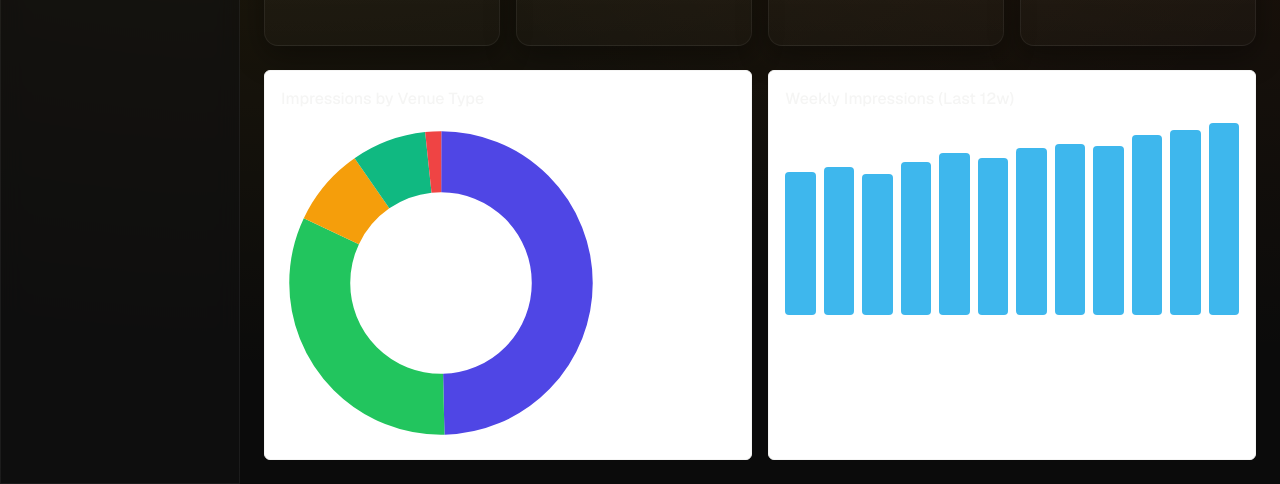
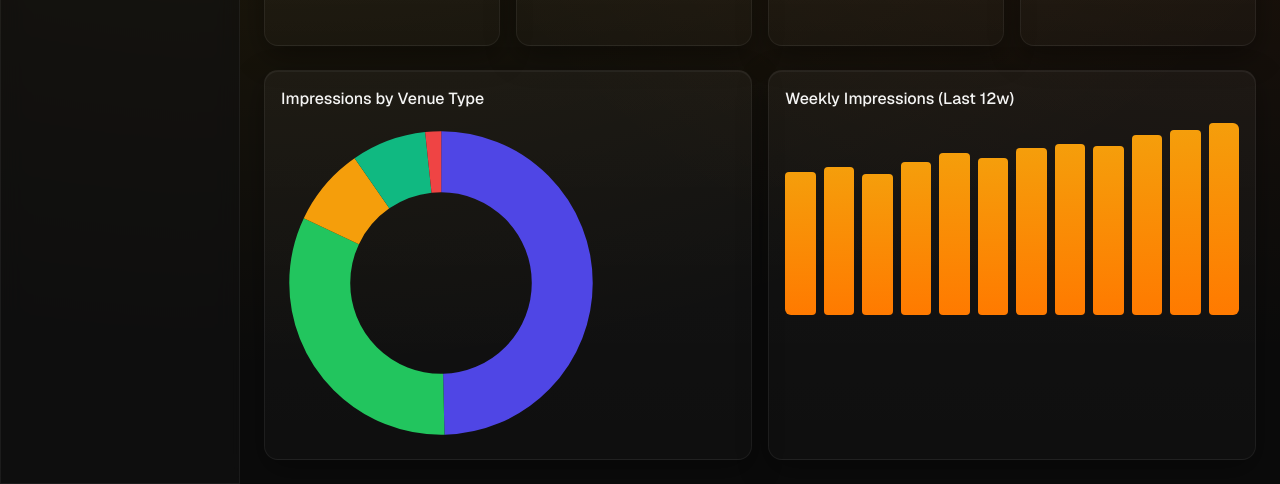
Before and after one commit to merehb/website-playaround, a Next.js app in the folder lucere-portal/: page /reporting in a window 1280 px wide. Shown: the part 344-828 px from the top of the page. Built offline with nearby package versions, Linux system fonts and the light colour scheme.

Commit message:
style: dark-theme charts, orange bars; clip sparklines; card styles

```diff
--- a/lucere-portal/src/app/reporting/page.tsx
+++ b/lucere-portal/src/app/reporting/page.tsx
@@ -49,11 +49,11 @@ export default function ReportingPage() {
       </section>
 
       <section className="grid grid-cols-1 lg:grid-cols-2 gap-4">
-        <div className="border rounded-md p-4 bg-white">
+        <div className="card p-4">
           <h2 className="font-medium mb-3">Impressions by Venue Type</h2>
           <MiniPie data={categories} />
         </div>
-        <div className="border rounded-md p-4 bg-white">
+        <div className="card p-4">
           <h2 className="font-medium mb-3">Weekly Impressions (Last 12w)</h2>
           <MiniBars values={[62, 64, 61, 66, 70, 68, 72, 74, 73, 78, 80, 83]} />
         </div>
--- a/lucere-portal/src/components/Charts.tsx
+++ b/lucere-portal/src/components/Charts.tsx
@@ -31,9 +31,9 @@ export function MiniPie({ data }: { data: PieDatum[] }) {
 export function MiniBars({ values }: { values: number[] }) {
   const max = Math.max(...values);
   return (
-    <div className="grid grid-cols-12 items-end gap-2 h-48">
+    <div className="grid grid-cols-12 items-end gap-2 h-48 rounded-md overflow-hidden">
       {values.map((v, i) => (
-        <div key={i} className="bg-[#0EA5E9]/80 rounded-sm" style={{ height: `${(v / max) * 100}%` }} />
+        <div key={i} className="rounded-sm" style={{ background: "linear-gradient(180deg, var(--accent), var(--accent-2))", height: `${(v / max) * 100}%` }} />
       ))}
     </div>
   );
--- a/lucere-portal/src/components/Sparkline.tsx
+++ b/lucere-portal/src/components/Sparkline.tsx
@@ -4,7 +4,7 @@ import { Sparklines, SparklinesLine } from "react-sparklines";
 
 export function Sparkline({ values, color = "#f59e0b" }: { values: number[]; color?: string }) {
   return (
-    <div className="h-10">
+    <div className="h-10 rounded-md overflow-hidden">
       <Sparklines data={values} width={120} height={40} margin={4}>
         <SparklinesLine color={color} style={{ fill: "none" }} />
       </Sparklines>
```
